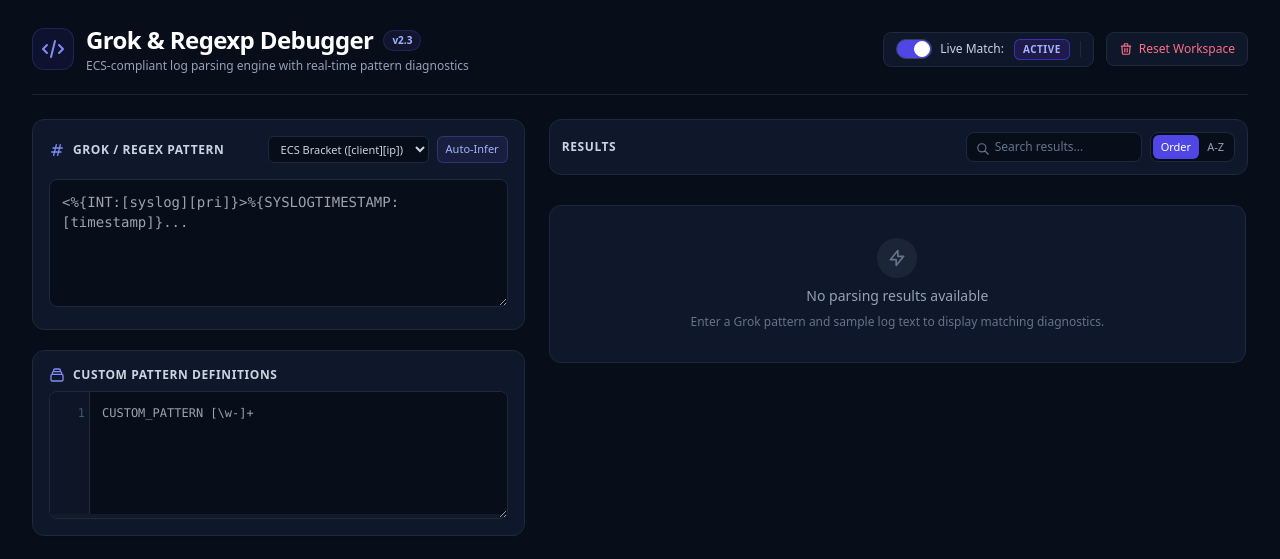
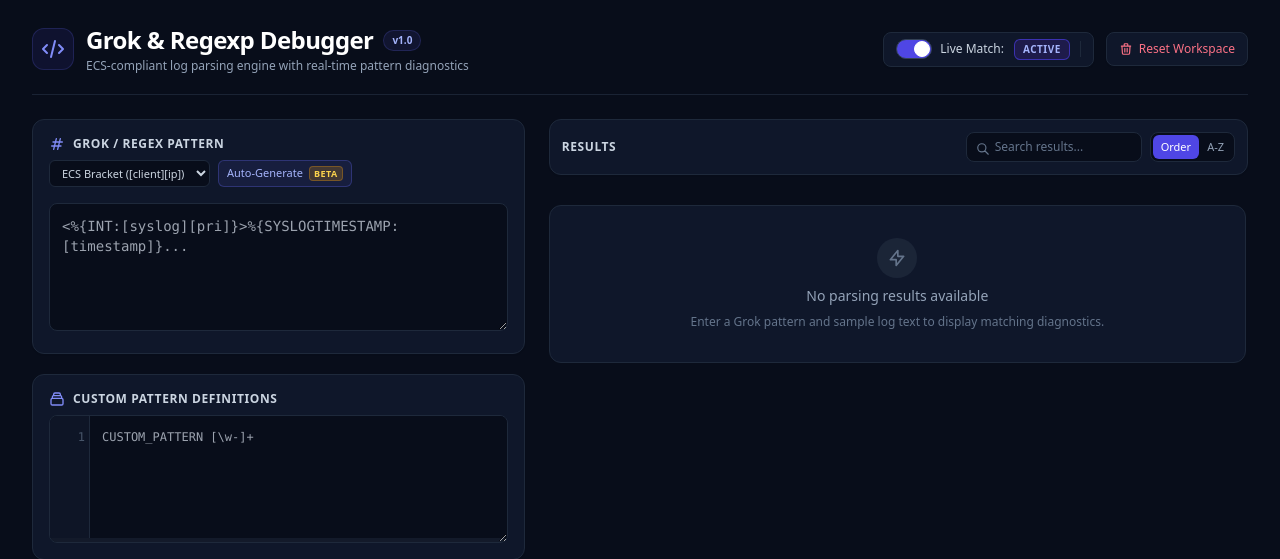
Before and after one commit to Psych0meter/grok-debugger, a FastAPI app: page / in a window 1280 px wide. Shown: the top 559 px of the page. Run offline with FastAPI, Linux system fonts and the light colour scheme; data that the repository does not hold is empty; some libraries are stand-ins or nearby versions.

Commit message:
Add beta logo to pattern generator + version number fix

```diff
--- a/app/templates/index.html
+++ b/app/templates/index.html
@@ -61,7 +61,7 @@
         <div>
           <div class="flex items-center gap-2.5">
             <h1 class="text-xl sm:text-2xl font-bold tracking-tight text-white">Grok & Regexp Debugger</h1>
-            <span class="px-2 py-0.5 text-[10px] font-semibold bg-indigo-500/10 text-indigo-300 border border-indigo-500/20 rounded-full">v2.3</span>
+            <span class="px-2 py-0.5 text-[10px] font-semibold bg-indigo-500/10 text-indigo-300 border border-indigo-500/20 rounded-full">v1.0</span>
           </div>
           <p class="text-xs text-slate-400 mt-0.5">ECS-compliant log parsing engine with real-time pattern diagnostics</p>
         </div>
@@ -115,8 +115,11 @@
                 <option value="dot">Dot syntax (client.ip)</option>
                 <option value="bracket">ECS Bracket ([client][ip])</option>
               </select>
-              <button @click="autoGenerate()" class="text-[11px] bg-indigo-500/10 hover:bg-indigo-500/20 text-indigo-300 border border-indigo-500/30 px-2 py-1 rounded-md transition font-medium">
-                Auto-Infer
+              <button @click="autoGenerate()" class="inline-flex items-center gap-1.5 text-[11px] bg-indigo-500/10 hover:bg-indigo-500/20 text-indigo-300 border border-indigo-500/30 px-2 py-1 rounded-md transition font-medium">
+                <span>Auto-Generate</span>
+                <span class="text-[9px] font-bold uppercase tracking-wider bg-amber-500/20 text-amber-300 border border-amber-500/30 px-1 py-0.5 rounded leading-none">
+                  Beta
+                </span>
               </button>
             </div>
           </div>
```
